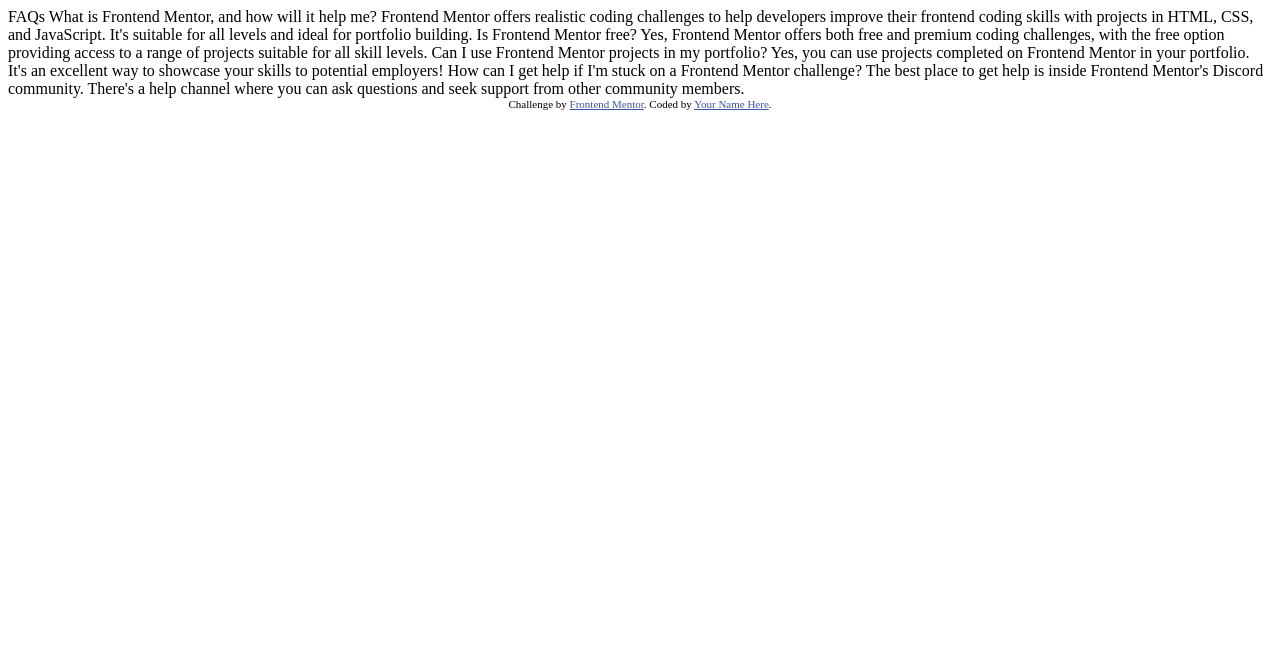
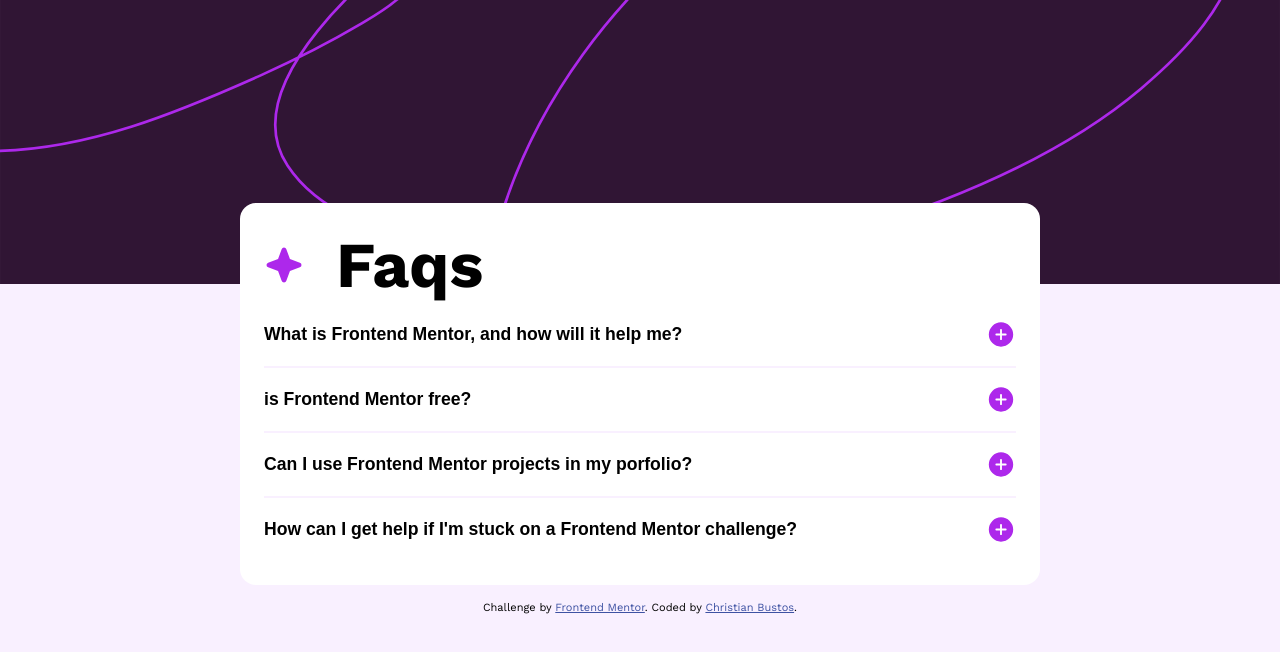
Before and after one commit to chbus37/faqAccordion, a plain HTML site: page index.html in a window 1280 px wide. Drawn offline with nearby package versions, Linux system fonts and the light colour scheme.

Commit message:
accordion terminado

```diff
--- /dev/null
+++ b/css/styles.css
@@ -0,0 +1,105 @@
+@import url("https://fonts.googleapis.com/css2?family=Work+Sans:ital,wght@0,100..900;1,100..900&display=swap");
+
+:root {
+  --white: hsl(0, 0%, 100%);
+  --light-pink: hsl(275, 100%, 97%);
+  --grayish-purple: hsl(292, 16%, 49%);
+  --dark-purple: hsl(292, 42%, 14%);
+}
+
+* {
+  margin: 0;
+  padding: 0;
+  box-sizing: border-box;
+}
+
+body {
+  background-color: var(--light-pink);
+  background-image: url(/assets/images/background-pattern-desktop.svg);
+  background-repeat: no-repeat;
+  background-size: 100%;
+  font-family: "Work Sans", sans-serif;
+  min-height: 100vh;
+  display: grid;
+  place-content: center;
+}
+
+img,
+svg {
+  max-width: 100%;
+  display: block;
+}
+
+button {
+  cursor: pointer;
+  background-color: transparent;
+  width: 100%;
+  padding: 1rem 0;
+  font-size: 1.1rem;
+  font-weight: 600;
+  text-align: left;
+  display: flex;
+  align-items: center;
+  justify-content: space-between;
+  gap: 1rem;
+  border: 0;
+}
+
+button:hover {
+  color: purple;
+}
+
+.container {
+  background-color: var(--white);
+  max-width: 800px;
+  padding: 1.5rem;
+  margin: 1rem;
+  border-radius: 1rem;
+}
+
+.faq-headline {
+  display: flex;
+  gap: 2rem;
+}
+
+.faq-headline h1 {
+  font-size: 4rem;
+  font-weight: 700;
+}
+
+.accordion-container .accordion-item:not(:last-child) {
+  border-bottom: 2px solid var(--light-pink);
+}
+
+.accordion-item .icons img {
+  min-width: 30px;
+}
+
+.accordion-item .icons .minus-icon {
+  display: none;
+}
+
+.accordion-description {
+  background-color: var(--white);
+  max-height: 0;
+  overflow: hidden;
+  transition: max-height 200ms ease;
+}
+.accordion-description p {
+  color: var(--grayish-purple);
+  padding: 1.5rem 0;
+}
+
+@media (max-width: 540px) {
+  body {
+    background-image: url(/assets/images/background-pattern-mobile.svg);
+  }
+}
+
+.attribution {
+  font-size: 11px;
+  text-align: center;
+}
+.attribution a {
+  color: hsl(228, 45%, 44%);
+}
--- a/index.html
+++ b/index.html
@@ -1,48 +1,139 @@
 <!DOCTYPE html>
 <html lang="en">
   <head>
-  <meta charset="UTF-8">
-  <meta name="viewport" content="width=device-width, initial-scale=1.0"> <!-- displays site properly based on user's device -->
+    <meta charset="UTF-8" />
+    <meta name="viewport" content="width=device-width, initial-scale=1.0" />
 
-  <link rel="icon" type="image/png" sizes="32x32" href="./assets/images/favicon-32x32.png">
+    <link
+      rel="icon"
+      type="image/png"
+      sizes="32x32"
+      href="./assets/images/favicon-32x32.png"
+    />
+    <link rel="stylesheet" href="./css/styles.css" />
 
     <title>Frontend Mentor | FAQ accordion</title>
-
-  <!-- Feel free to remove these styles or customise in your own stylesheet 👍 -->
-  <style>
-    .attribution { font-size: 11px; text-align: center; }
-    .attribution a { color: hsl(228, 45%, 44%); }
-  </style>
   </head>
   <body>
+    <div class="container">
+      <div class="faq-headline">
+        <img src="./assets/images/icon-star.svg" />
+        <h1>Faqs</h1>
+      </div>
+      <div class="accordion-container">
+        <div class="accordion-item">
+          <button id="accordion-btn" class="accordion-btn">
+            What is Frontend Mentor, and how will it help me?
+            <div class="icons">
+              <img
+                class="plus-icon btn-icon"
+                src="./assets/images/icon-plus.svg"
+                alt=""
+              />
+              <img
+                class="minus-icon btn-icon"
+                src="./assets/images/icon-minus.svg"
+                alt=""
+              />
+            </div>
+          </button>
+          <div class="accordion-description">
+            <p>
+              Frontend Mentor offers realistic coding challenges to help
+              developers improve their frontend coding skills with projects in
+              HTML, CSS, JavaScript. It's suitable for all levels and ideal for
+              portfolio building
+            </p>
+          </div>
+        </div>
 
-  FAQs
+        <div class="accordion-item">
+          <button id="accordion-btn" class="accordion-btn">
+            is Frontend Mentor free?
+            <div class="icons">
+              <img
+                class="plus-icon btn-icon"
+                src="./assets/images/icon-plus.svg"
+                alt=""
+              />
+              <img
+                class="minus-icon btn-icon"
+                src="./assets/images/icon-minus.svg"
+                alt=""
+              />
+            </div>
+          </button>
+          <div class="accordion-description">
+            <p>
+              Yes, Frontend Mentor offers both free and premium coding
+              challenges, with the free option providing access to a range of
+              projects suitable for all skills levels
+            </p>
+          </div>
+        </div>
 
-  What is Frontend Mentor, and how will it help me?
+        <div class="accordion-item">
+          <button id="accordion-btn" class="accordion-btn">
+            Can I use Frontend Mentor projects in my porfolio?
+            <div class="icons">
+              <img
+                class="plus-icon btn-icon"
+                src="./assets/images/icon-plus.svg"
+                alt=""
+              />
+              <img
+                class="minus-icon btn-icon"
+                src="./assets/images/icon-minus.svg"
+                alt=""
+              />
+            </div>
+          </button>
+          <div class="accordion-description">
+            <p>
+              Yes, you can use projects completed on Frontend Mentor in your
+              portfolio. It's an excellent way to showcase your skills to
+              potential employers!
+            </p>
+          </div>
+        </div>
 
-  Frontend Mentor offers realistic coding challenges to help developers improve their
-  frontend coding skills with projects in HTML, CSS, and JavaScript. It's suitable for
-  all levels and ideal for portfolio building.
-
-  Is Frontend Mentor free?
-
-  Yes, Frontend Mentor offers both free and premium coding challenges, with the free
-  option providing access to a range of projects suitable for all skill levels.
-
-  Can I use Frontend Mentor projects in my portfolio?
-
-  Yes, you can use projects completed on Frontend Mentor in your portfolio. It's an excellent
-  way to showcase your skills to potential employers!
-
+        <div class="accordion-item">
+          <button id="accordion-btn" class="accordion-btn">
             How can I get help if I'm stuck on a Frontend Mentor challenge?
-
-  The best place to get help is inside Frontend Mentor's Discord community. There's a help
-  channel where you can ask questions and seek support from other community members.
-
+            <div class="icons">
+              <img
+                class="plus-icon btn-icon"
+                src="./assets/images/icon-plus.svg"
+                alt=""
+              />
+              <img
+                class="minus-icon btn-icon"
+                src="./assets/images/icon-minus.svg"
+                alt=""
+              />
+            </div>
+          </button>
+          <div class="accordion-description">
+            <p>
+              The best place to get help is inside Frontend Mentor's Discord
+              community. There's a help channel where you can ask questions and
+              seek support from other community members.
+            </p>
+          </div>
+        </div>
+      </div>
+    </div>
 
     <div class="attribution">
-    Challenge by <a href="https://www.frontendmentor.io?ref=challenge" target="_blank">Frontend Mentor</a>.
-    Coded by <a href="#">Your Name Here</a>.
+      Challenge by
+      <a href="https://www.frontendmentor.io?ref=challenge" target="_blank"
+        >Frontend Mentor</a
+      >. Coded by
+      <a href="https://www.linkedin.com/in/christiansbustos/"
+        >Christian Bustos</a
+      >.
     </div>
+
+    <script src="./js/app.js"></script>
   </body>
 </html>
--- /dev/null
+++ b/js/app.js
@@ -0,0 +1,21 @@
+const accordionBtn = document.querySelectorAll(".accordion-btn");
+
+accordionBtn.forEach((btn) => {
+  btn.addEventListener("click", function () {
+    this.classList.toggle("active");
+    const accordionDescription = this.nextElementSibling;
+    const plusIcon = this.querySelectorAll(".plus-icon");
+    const minusIcon = this.querySelectorAll(".minus-icon");
+
+    if (accordionDescription.style.maxHeight) {
+      accordionDescription.style.maxHeight = null;
+      plusIcon.style.display = "block";
+      minusIcon.style.display = "none";
+    } else {
+      accordionDescription.style.maxHeight =
+        accordionDescription.scrollHeight + "px";
+      plusIcon.style.display = "none";
+      minusIcon.style.display = "block";
+    }
+  });
+});
```
Lines whose indentation alone changed are shown as unchanged.
